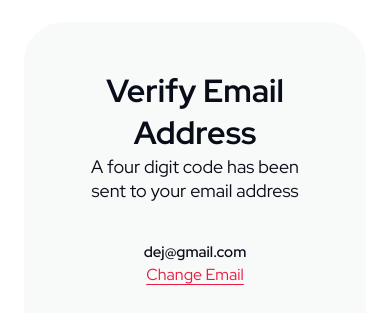
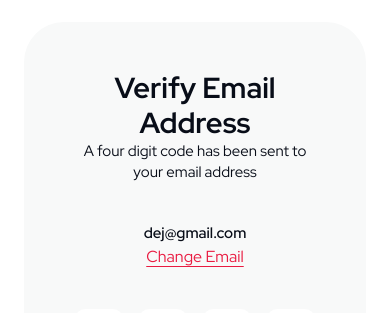
Before and after one commit to dejmartins/partybank-organizer, a Next.js app: page /auth/verify in a window 390 px wide. Shown: the part 280-593 px from the top of the page. Built offline with nearby package versions, Linux system fonts and the light colour scheme.

Commit message:
changed h3 font for mobile view

```diff
--- a/app/auth/signin/page.tsx
+++ b/app/auth/signin/page.tsx
@@ -4,7 +4,7 @@ export default function Page() {
     return (
       <div className="flex flex-col items-center justify-between text-center bg-[var(--pb-c-soft-grey)] h-full rounded-[40px] p-8 md:p-12 text-[#080D18]">
         <div>
-          <h3 className='text-[32px] font-[700] leading-[42.34px]'>Welcome to Partybank</h3>
+          <h3 className='text-[29px] md:text-[32px] font-[700] leading-[35.34px] md:leading-[42.34px]'>Welcome to Partybank</h3>
           <p className='text-[15px] leading-[20.81px] md:text-[18px] font-[400] leading-[23.81px] mb-6'>Please sign in or sign up below</p>
         </div>
 
--- a/app/auth/verify/page.tsx
+++ b/app/auth/verify/page.tsx
@@ -4,15 +4,15 @@ export default function Page() {
     return (
         <div className="flex flex-col items-center justify-between text-center bg-[var(--pb-c-soft-grey)] h-full rounded-[40px] p-12 text-[#080D18]">
             <div>
-                <h3 className="text-[32px] font-[700] leading-[42.34px]">Verify Email Address</h3>
-                <p className="text-[18px] font-[400] leading-[23.81px]">
+                <h3 className="text-[29px] md:text-[32px] font-[700] leading-[35.34px] md:leading-[42.34px]">Verify Email Address</h3>
+                <p className="text-[15px] leading-[20.81px] md:text-[18px] font-[400] md:leading-[23.81px]">
                     A four digit code has been sent to your email address
                 </p>
             </div>
 
             <div className="w-full">
                 <div className="my-10">
-                    <p className="text-[15px] leading-[20.81px] md:text-[18px] font-[600]">dej@gmail.com</p>
+                    <p className="text-[15px] md:text-[18px] font-[600]">dej@gmail.com</p>
                     <span className="underline underline-offset-4 text-[var(--pb-c-red)] cursor-pointer">
                         Change Email
                     </span>
```
